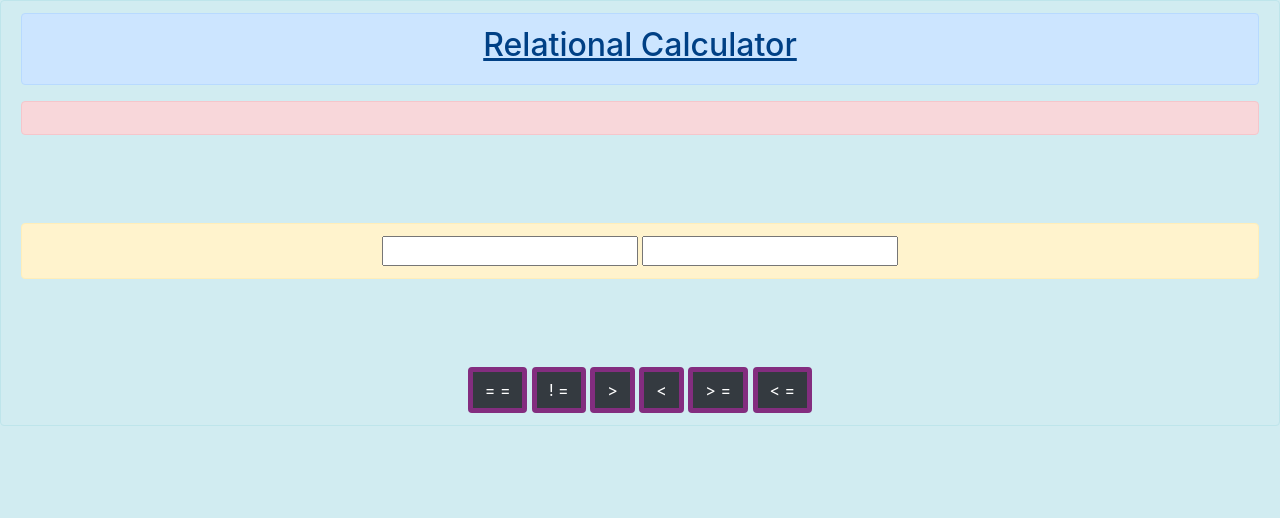
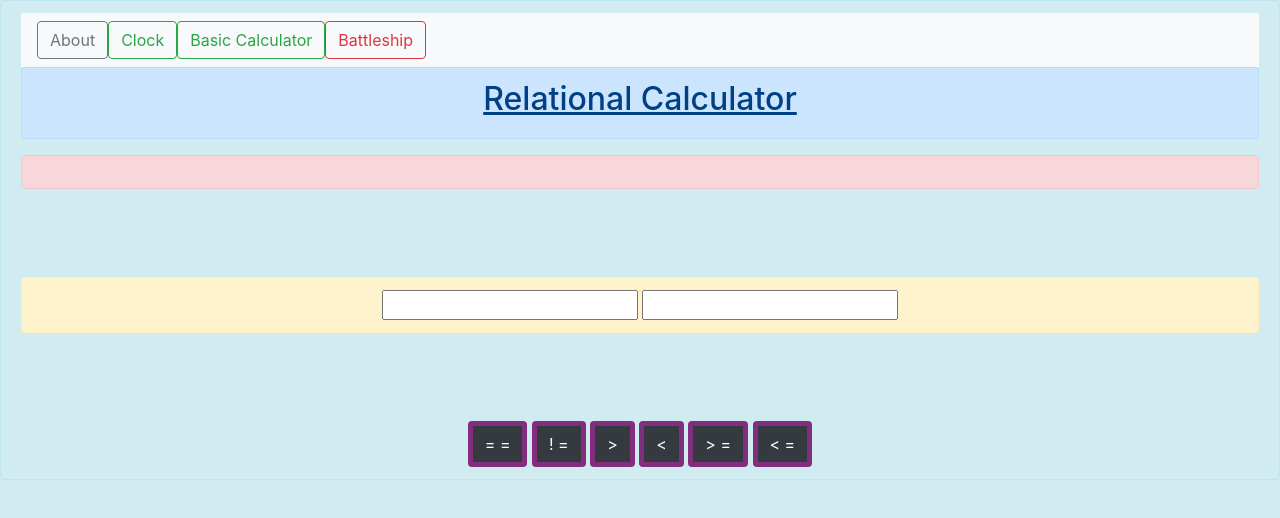
Before and after one commit to KayQuillen/relationalCalc, a plain HTML site: page index.html in a window 1280 px wide. Drawn offline with Linux system fonts and the light colour scheme.

Commit message:
Added clock link

```diff
--- a/index.html
+++ b/index.html
@@ -7,6 +7,19 @@
     <link rel="stylesheet" href="style.css">
 </head>
 <body class="alert alert-info" role="alert" style="text-align: center;">
+    <nav class="navbar navbar-light bg-light">
+        <form class="form-inline">
+
+
+          <a href="https://kayquillen.github.io/AboutMe2/."; class="btn btn-outline-secondary" role="button"> About </a>
+          <a href="https://kayquillen.github.io/clock/"; class="btn btn-outline-success" role="button"> Clock </a>
+          <a href="https://kayquillen.github.io/basicCalc/"; class="btn btn-outline-success" role="button"> Basic Calculator </a>
+
+          <a href="https://kayquillen.github.io/battleship-game/"class="btn btn-outline-danger" role="button"> Battleship </a>
+
+        </form>
+</nav>
+
     <div class="alert alert-primary">
         <h2 style="text-decoration: underline;" style="text-decoration: darkgreen;">Relational Calculator</h2>
     </div>
```
